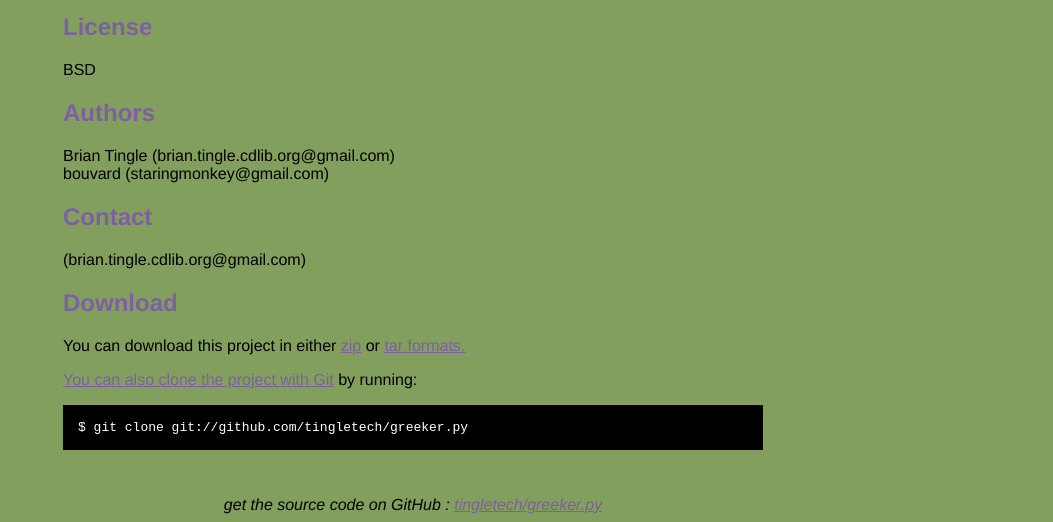
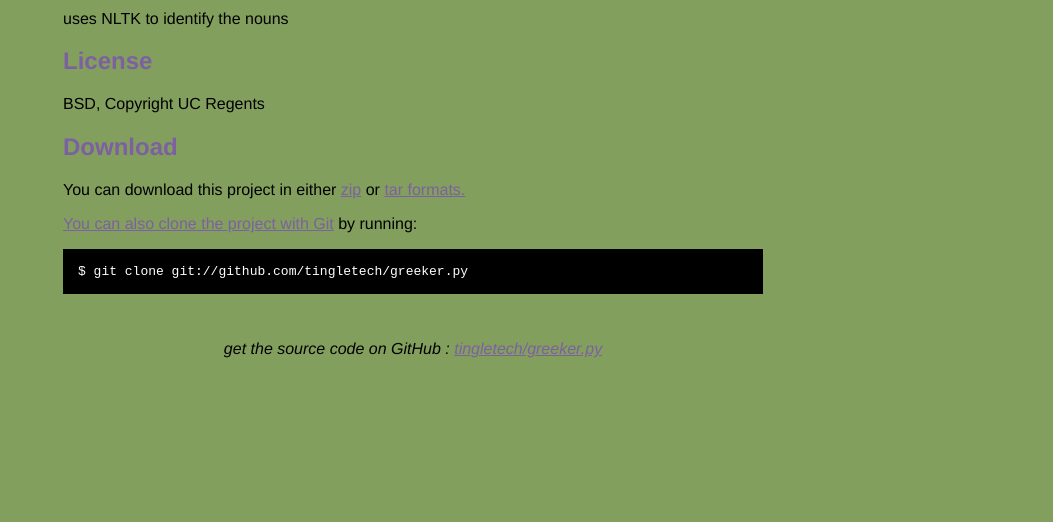
Before and after one commit to tingletech/greeker.py, a plain HTML site: page index.html in a window 1280 px wide. Shown: the part 303-825 px from the top of the page, without its empty margins (227-1280 px from the left). After the commit the page ends 800 px from the top, so only its background shows below. Drawn offline with Linux system fonts and the light colour scheme.

Commit message:
tweaking the project page

```diff
--- a/index.html
+++ b/index.html
@@ -56,25 +56,13 @@
 
       <h2>Dependencies</h2>
       <p>python, pip, then see requirements.txt </p>
-
+      <p>uses NLTK to identify the nouns</p>
 
 
 
 
       <h2>License</h2>
-      <p>BSD</p>
-
-
-
-      <h2>Authors</h2>
-      <p>Brian Tingle (brian.tingle.cdlib.org@gmail.com)
-<br/>bouvard (staringmonkey@gmail.com)</p>
-
-
-
-      <h2>Contact</h2>
-      <p> (brian.tingle.cdlib.org@gmail.com)
-<br/>      </p>
+      <p>BSD, Copyright UC Regents</p>
 
 
     <h2>Download</h2>
```
